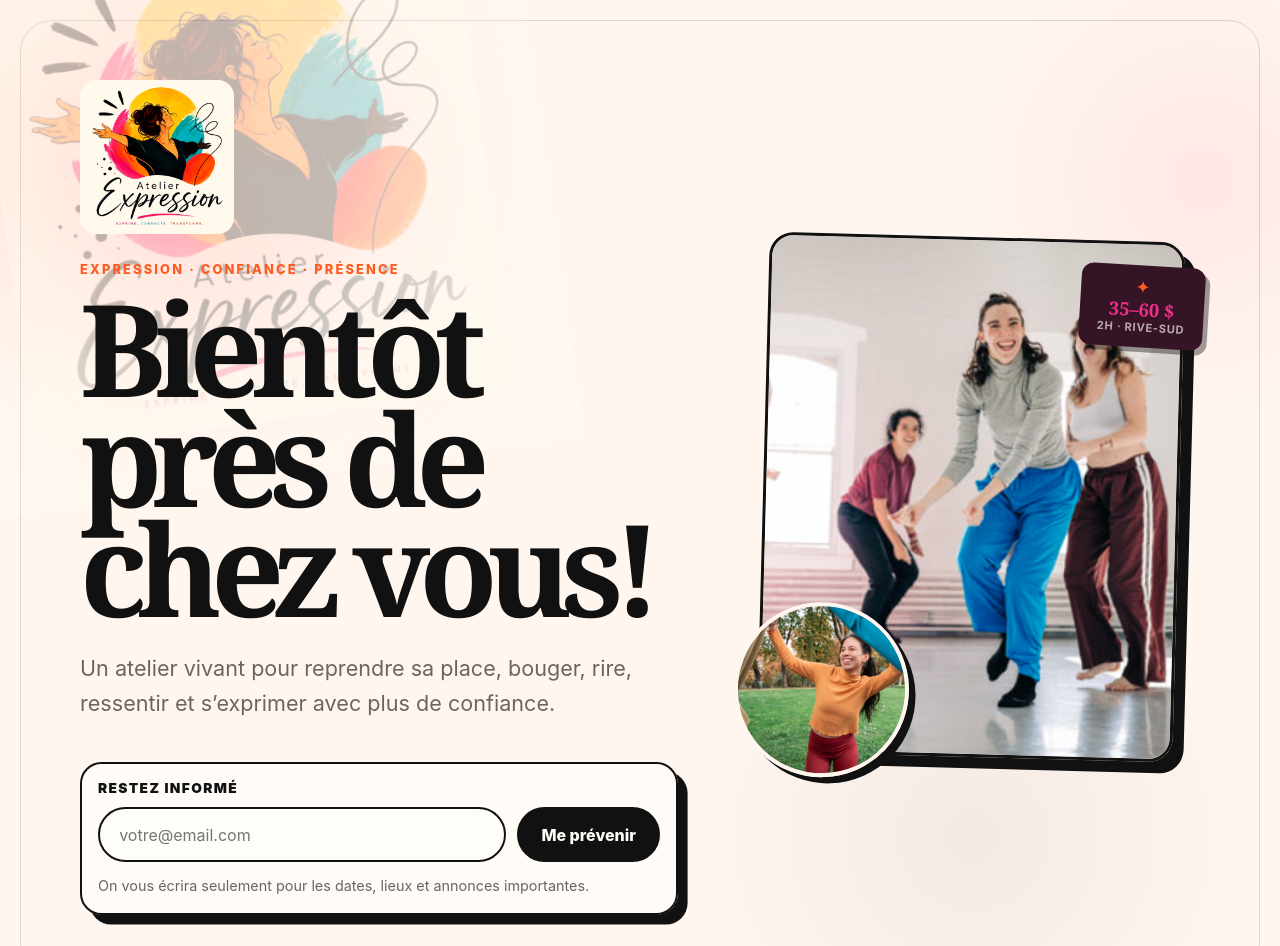
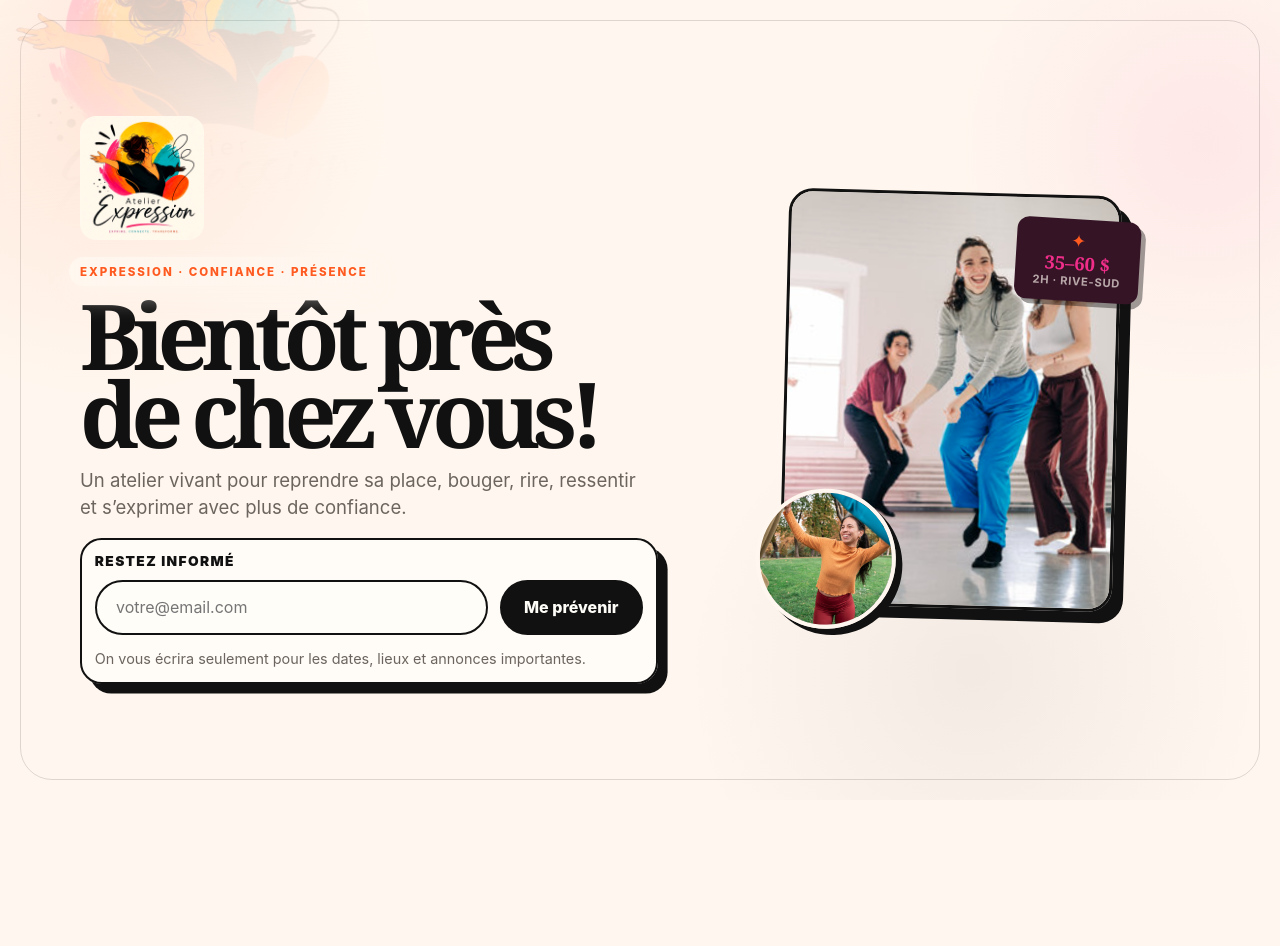
Before and after one commit to benrosiers/atelierexpression_ca_site, a website built with Vite: page index.html in a window 1280 px wide. Shown: the top 946 px of the page. After the commit the page ends 800 px from the top, so only its background shows below. Built offline with nearby package versions, Linux system fonts and the light colour scheme.

Commit message:
Refine hero logo watermark and above-fold layout

```diff
--- a/index.html
+++ b/index.html
@@ -32,7 +32,7 @@
             <img src="/images/logo_real_1024.png" alt="Atelier Expression" width="130" height="130" loading="eager" />
           </a>
 
-          <p class="eyebrow">Expression · confiance · présence</p>
+          <p class="eyebrow eyebrow--on-veil">Expression · confiance · présence</p>
 
           <h1 id="page-title">Bientôt près de chez vous!</h1>
 
--- a/src/styles/main.scss
+++ b/src/styles/main.scss
@@ -57,48 +57,72 @@ input {
   isolation: isolate;
   min-height: 100svh;
   display: grid;
-  grid-template-columns: minmax(0, 1.02fr) minmax(19rem, 0.78fr);
-  gap: clamp(2rem, 5vw, 6rem);
+  grid-template-columns: minmax(0, 0.95fr) minmax(18rem, 0.82fr);
+  gap: clamp(1.75rem, 4vw, 4.75rem);
   align-items: center;
   width: min(1120px, calc(100% - 2rem));
   margin: 0 auto;
-  padding: clamp(5rem, 10vh, 8rem) 0;
+  padding: clamp(2.25rem, 5vh, 4.25rem) 0;
+}
+
+.hero__copy {
+  position: relative;
+  z-index: 2;
 }
 
 // ─── Brand watermark ─────────────────────────────────────────────────────────
 .hero__brand-watermark {
   position: absolute;
   z-index: -1;
-  top: clamp(-4rem, -6vw, -2rem);
-  left: clamp(-5rem, -8vw, -2rem);
-  width: clamp(20rem, 38vw, 34rem);
+  top: clamp(-8rem, -9vw, -4.75rem);
+  left: clamp(-5.5rem, -7vw, -2.75rem);
+  width: clamp(22rem, 34vw, 31rem);
   aspect-ratio: 1;
   pointer-events: none;
-  opacity: 0.24;
-  filter: saturate(1.35) contrast(1.08);
-  transform: rotate(-8deg);
+  opacity: 0.26;
+  transform: rotate(-7deg);
+  filter: saturate(1.45) contrast(1.08);
+  overflow: hidden;
+  border-radius: 2rem;
+  -webkit-mask-image: linear-gradient(
+    to bottom,
+    rgba(0, 0, 0, 1) 0%,
+    rgba(0, 0, 0, 0.92) 32%,
+    rgba(0, 0, 0, 0.45) 58%,
+    rgba(0, 0, 0, 0) 86%
+  );
+  mask-image: linear-gradient(
+    to bottom,
+    rgba(0, 0, 0, 1) 0%,
+    rgba(0, 0, 0, 0.92) 32%,
+    rgba(0, 0, 0, 0.45) 58%,
+    rgba(0, 0, 0, 0) 86%
+  );
+}
 
-  &::before {
+.hero__brand-watermark::before {
   content: "";
   position: absolute;
-    inset: 8%;
+  inset: 4%;
   border-radius: 50%;
-    background: radial-gradient(circle, rgba(255, 90, 31, 0.24), rgba(240, 46, 138, 0.16) 42%, transparent 72%);
-    filter: blur(28px);
+  background:
+    radial-gradient(circle, rgba(255, 90, 31, 0.26), rgba(240, 46, 138, 0.18) 42%, transparent 72%);
+  filter: blur(30px);
   transform: scale(1.08);
   z-index: -1;
 }
 
-  &::after {
+.hero__brand-watermark::after {
   content: "";
   position: absolute;
-    inset: -12%;
+  inset: -8%;
   background:
-      radial-gradient(circle at 45% 42%, rgba(255, 247, 239, 0) 0 34%, rgba(255, 247, 239, 0.62) 68%, rgba(255, 247, 239, 0.95) 100%);
+    radial-gradient(circle at 45% 36%, rgba(255, 247, 239, 0) 0 28%, rgba(255, 247, 239, 0.48) 60%, rgba(255, 247, 239, 0.94) 100%),
+    linear-gradient(to bottom, rgba(255, 247, 239, 0) 0%, rgba(255, 247, 239, 0.88) 86%);
   pointer-events: none;
 }
 
-  img {
+.hero__brand-watermark img {
   width: 100%;
   height: 100%;
   display: block;
@@ -106,16 +130,16 @@ input {
   mix-blend-mode: multiply;
   filter: drop-shadow(0 1.5rem 3rem rgba(240, 46, 138, 0.16));
 }
-}
 
 // ─── Brand logo ──────────────────────────────────────────────────────────────
 .brand-logo {
   display: inline-block;
   text-decoration: none;
   line-height: 0;
+  margin-bottom: clamp(1rem, 2vh, 1.35rem);
 
   img {
-    width: clamp(9.5rem, 12vw, 11.5rem);
+    width: clamp(8.75rem, 10.5vw, 10.75rem);
     height: auto;
     display: block;
     border-radius: 16px;
@@ -125,7 +149,10 @@ input {
 
 // ─── Copy ────────────────────────────────────────────────────────────────────
 .eyebrow {
-  margin: clamp(1.5rem, 3vh, 2.5rem) 0 1rem;
+  position: relative;
+  z-index: 3;
+  width: fit-content;
+  margin: 0 0 clamp(0.85rem, 1.5vh, 1.1rem);
   color: $c-orange;
   font-size: 0.8rem;
   font-weight: 800;
@@ -133,27 +160,37 @@ input {
   text-transform: uppercase;
 }
 
+.eyebrow--on-veil {
+  padding: 0.45rem 0.7rem;
+  margin-left: -0.7rem;
+  border-radius: 999px;
+  background:
+    linear-gradient(90deg, rgba(255, 247, 239, 0.96), rgba(255, 247, 239, 0.76) 72%, rgba(255, 247, 239, 0));
+  box-shadow: 0 0.55rem 1.5rem rgba(255, 247, 239, 0.72);
+  backdrop-filter: blur(2px);
+}
+
 h1 {
-  max-width: 11ch;
+  max-width: 10.5ch;
   margin: 0;
   font-family: Georgia, "Times New Roman", serif;
-  font-size: clamp(4.1rem, 10vw, 8.5rem);
+  font-size: clamp(4rem, 8.1vw, 7.15rem);
   line-height: 0.86;
   letter-spacing: -0.085em;
 }
 
 .lead {
   max-width: 37rem;
-  margin: 1.75rem 0 0;
+  margin: clamp(1rem, 2vh, 1.35rem) 0 0;
   color: $muted;
-  font-size: clamp(1.08rem, 1.7vw, 1.35rem);
-  line-height: 1.65;
+  font-size: clamp(1.02rem, 1.45vw, 1.22rem);
+  line-height: 1.55;
 }
 
 // ─── Signup form ─────────────────────────────────────────────────────────────
 .signup {
   width: min(100%, 39rem);
-  margin-top: clamp(2rem, 5vh, 3.5rem);
+  margin-top: clamp(1.2rem, 2.6vh, 2rem);
   padding: 1rem;
   border: 2px solid $ink;
   border-radius: 1.35rem;
@@ -244,7 +281,7 @@ h1 {
 
 .photo-panel {
   position: relative;
-  width: min(100%, 26rem);
+  width: min(100%, clamp(20rem, 29vw, 25rem));
   transform: rotate(1.5deg);
 }
 
@@ -328,6 +365,50 @@ h1 {
 }
 
 // ─── Breakpoints ─────────────────────────────────────────────────────────────
+@media (max-height: 820px) and (min-width: 861px) {
+  .hero {
+    padding: 1.75rem 0;
+    gap: clamp(1.5rem, 3.4vw, 3.75rem);
+  }
+
+  .brand-logo {
+    margin-bottom: 0.85rem;
+  }
+
+  .brand-logo img {
+    width: clamp(7.75rem, 8.8vw, 9.25rem);
+  }
+
+  .eyebrow {
+    margin-bottom: 0.65rem;
+    font-size: 0.72rem;
+  }
+
+  h1 {
+    font-size: clamp(3.65rem, 7.1vw, 6.25rem);
+  }
+
+  .lead {
+    margin-top: 0.9rem;
+    line-height: 1.48;
+  }
+
+  .signup {
+    margin-top: 1rem;
+    padding: 0.8rem;
+  }
+
+  .photo-panel {
+    width: min(100%, clamp(18rem, 26vw, 22.5rem));
+  }
+
+  .hero__brand-watermark {
+    top: -7rem;
+    width: clamp(20rem, 30vw, 27rem);
+    opacity: 0.23;
+  }
+}
+
 @media (max-width: 860px) {
   .coming-soon::before {
     inset: 0.75rem;
@@ -368,9 +449,9 @@ h1 {
     min-height: auto;
     display: flex;
     flex-direction: column;
-    gap: 2rem;
+    gap: 1.75rem;
     align-items: stretch;
-    padding: 2.25rem 0 3.5rem;
+    padding: 1.65rem 0 2.5rem;
   }
 
   .hero__copy {
@@ -379,12 +460,16 @@ h1 {
   }
 
   .hero__brand-watermark {
-    top: -2.5rem;
+    top: -4.25rem;
     left: auto;
-    right: -7rem;
+    right: -8rem;
     width: clamp(18rem, 78vw, 25rem);
-    opacity: 0.18;
+    opacity: 0.16;
     transform: rotate(-10deg);
+  }
+
+  .brand-logo {
+    margin-bottom: 1rem;
   }
 
   .brand-logo img {
@@ -392,19 +477,23 @@ h1 {
   }
 
   .eyebrow {
-    margin-top: 1.5rem;
     font-size: 0.68rem;
     letter-spacing: 0.13em;
   }
 
+  .eyebrow--on-veil {
+    padding: 0.38rem 0.55rem;
+    margin-left: -0.55rem;
+  }
+
   h1 {
     max-width: 8ch;
-    font-size: clamp(4rem, 19vw, 5.75rem);
+    font-size: clamp(3.7rem, 17vw, 5.35rem);
     line-height: 0.86;
   }
 
   .lead {
-    margin-top: 1.3rem;
+    margin-top: 1rem;
     font-size: 1.02rem;
     line-height: 1.55;
   }
@@ -413,7 +502,7 @@ h1 {
     position: relative;
     z-index: 3;
     width: 100%;
-    margin-top: 1.8rem;
+    margin-top: 1.25rem;
     padding: 0.9rem;
     border-radius: 1.2rem;
     box-shadow: 0.35rem 0.35rem 0 $ink;
```
Lines whose indentation alone changed are shown as unchanged.
